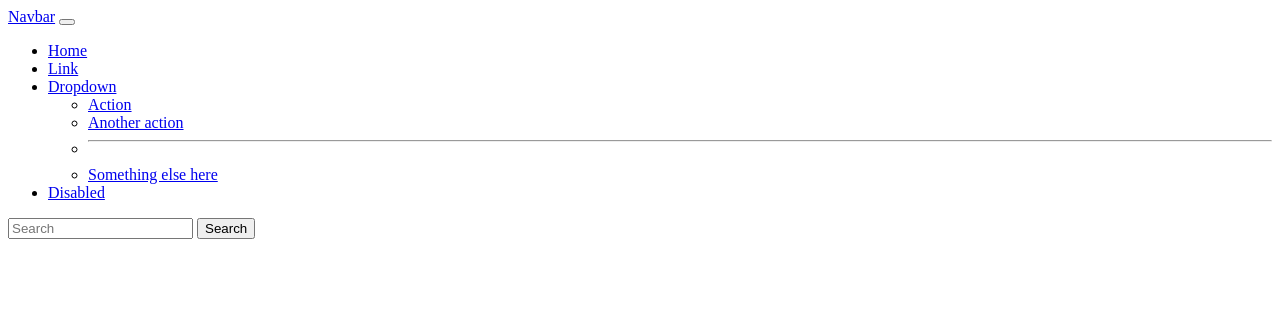
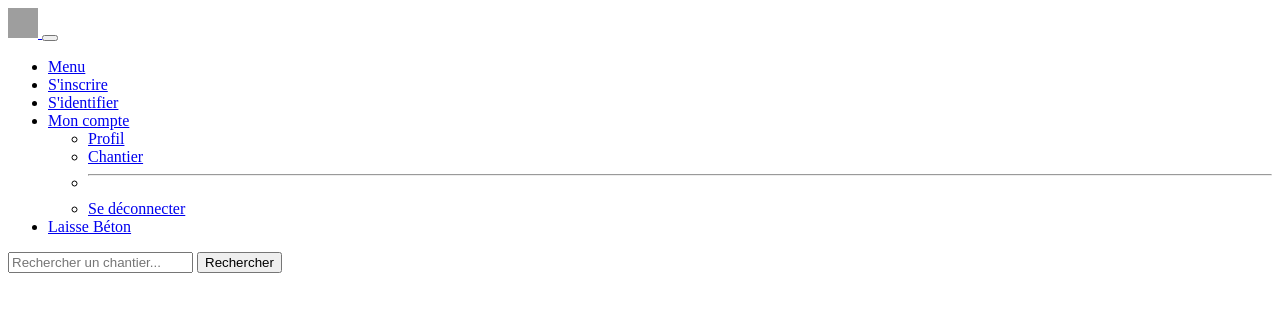
Before and after one commit to yaminabes/chantier, a Symfony app: template templates/home/index.html.twig in a window 1280 px wide. Shown: the top 312 px of the page. Run offline with Twig, Linux system fonts and the light colour scheme; the template is opened without the code that fills it, so the values that code supplies are empty; some libraries are stand-ins or nearby versions; grey boxes are pictures that could not be loaded.

Commit message:
NavBar à jour mais à revoir et logo ne s'affiche pas

```diff
--- a/templates/base.html.twig
+++ b/templates/base.html.twig
@@ -1,7 +1,7 @@
 <!DOCTYPE html>
 <html>
     <head>
-        <meta charset="UTF-8">
+        <meta charset="UTF-8" lang="fr">
         <title>{% block title %}Welcome!{% endblock %}</title>
         {# Run `composer require symfony/webpack-encore-bundle`
            and uncomment the following Encore helpers to start using Symfony UX #}
@@ -12,8 +12,56 @@
         {% block javascripts %}
             {{ encore_entry_script_tags('app') }}
         {% endblock %}
+
+
     </head>
     <body>
-        {% block body %}{% endblock %}
+
+
+        <nav class="navbar navbar-expand-lg navbar-light bg-light">
+            <div class="container-fluid">
+                <a class="navbar-brand" href="#">
+                    <img src="./templates/security/LogoLaisseBeton.png" width="30" height="30" class="d-inline-block align-top" alt="">
+                </a>
+                <button class="navbar-toggler" type="button" data-bs-toggle="collapse" data-bs-target="#navbarSupportedContent" aria-controls="navbarSupportedContent" aria-expanded="false" aria-label="Toggle navigation">
+                    <span class="navbar-toggler-icon"></span>
+                </button>
+                <div class="collapse navbar-collapse" id="navbarSupportedContent">
+                    <ul class="navbar-nav me-auto mb-2 mb-lg-0">
+                        <li class="nav-item">
+                            <a class="nav-link active" aria-current="page" href="#">Menu</a>
+                        </li>
+                        <li class="nav-item">
+                            <a class="nav-link" href="{{ path('security_registration') }}">S'inscrire</a>
+                        </li>
+                        <li class="nav-item">
+                            <a class="nav-link" href="/">S'identifier</a>
+                        </li>
+                        <li class="nav-item dropdown">
+                            <a class="nav-link dropdown-toggle" href="#" id="navbarDropdown" role="button" data-bs-toggle="dropdown" aria-expanded="false">Mon compte
+                            </a>
+                            <ul class="dropdown-menu" aria-labelledby="navbarDropdown">
+                                <li><a class="dropdown-item" href="#">Profil</a></li>
+                                <li><a class="dropdown-item" href="#">Chantier</a></li>
+                                <li><hr class="dropdown-divider"></li>
+                                <li><a class="dropdown-item" href="#">Se déconnecter</a></li>
+                            </ul>
+                        </li>
+                        <li class="nav-item">
+                            <a class="nav-link disabled" href="#" tabindex="-1" aria-disabled="true">Laisse Béton</a>
+                        </li>
+                    </ul>
+                    <form class="d-flex">
+                        <input class="form-control me-2" type="search" placeholder="Rechercher un chantier..." aria-label="Search">
+                        <button class="btn btn-outline-success" type="submit">Rechercher</button>
+                    </form>
+                </div>
+            </div>
+        </nav>
+
+        {% block body %}
+
+        {% endblock %}
+
     </body>
 </html>
--- a/templates/home/index.html.twig
+++ b/templates/home/index.html.twig
@@ -3,40 +3,6 @@
 {% block title %}Hello HomeController!{% endblock %}
 
 {% block body %}
-    <nav class="navbar navbar-expand-lg navbar-light bg-light">
-        <div class="container-fluid">
-            <a class="navbar-brand" href="#">Navbar</a>
-            <button class="navbar-toggler" type="button" data-bs-toggle="collapse" data-bs-target="#navbarSupportedContent" aria-controls="navbarSupportedContent" aria-expanded="false" aria-label="Toggle navigation">
-                <span class="navbar-toggler-icon"></span>
-            </button>
-            <div class="collapse navbar-collapse" id="navbarSupportedContent">
-                <ul class="navbar-nav me-auto mb-2 mb-lg-0">
-                    <li class="nav-item">
-                        <a class="nav-link active" aria-current="page" href="#">Home</a>
-                    </li>
-                    <li class="nav-item">
-                        <a class="nav-link" href="#">Link</a>
-                    </li>
-                    <li class="nav-item dropdown">
-                        <a class="nav-link dropdown-toggle" href="#" id="navbarDropdown" role="button" data-bs-toggle="dropdown" aria-expanded="false">
-                            Dropdown
-                        </a>
-                        <ul class="dropdown-menu" aria-labelledby="navbarDropdown">
-                            <li><a class="dropdown-item" href="#">Action</a></li>
-                            <li><a class="dropdown-item" href="#">Another action</a></li>
-                            <li><hr class="dropdown-divider"></li>
-                            <li><a class="dropdown-item" href="#">Something else here</a></li>
-                        </ul>
-                    </li>
-                    <li class="nav-item">
-                        <a class="nav-link disabled" href="#" tabindex="-1" aria-disabled="true">Disabled</a>
-                    </li>
-                </ul>
-                <form class="d-flex">
-                    <input class="form-control me-2" type="search" placeholder="Search" aria-label="Search">
-                    <button class="btn btn-outline-success" type="submit">Search</button>
-                </form>
-            </div>
-        </div>
-    </nav>
+
+
 {% endblock %}
```
Also changed, not shown: 1 other file.
